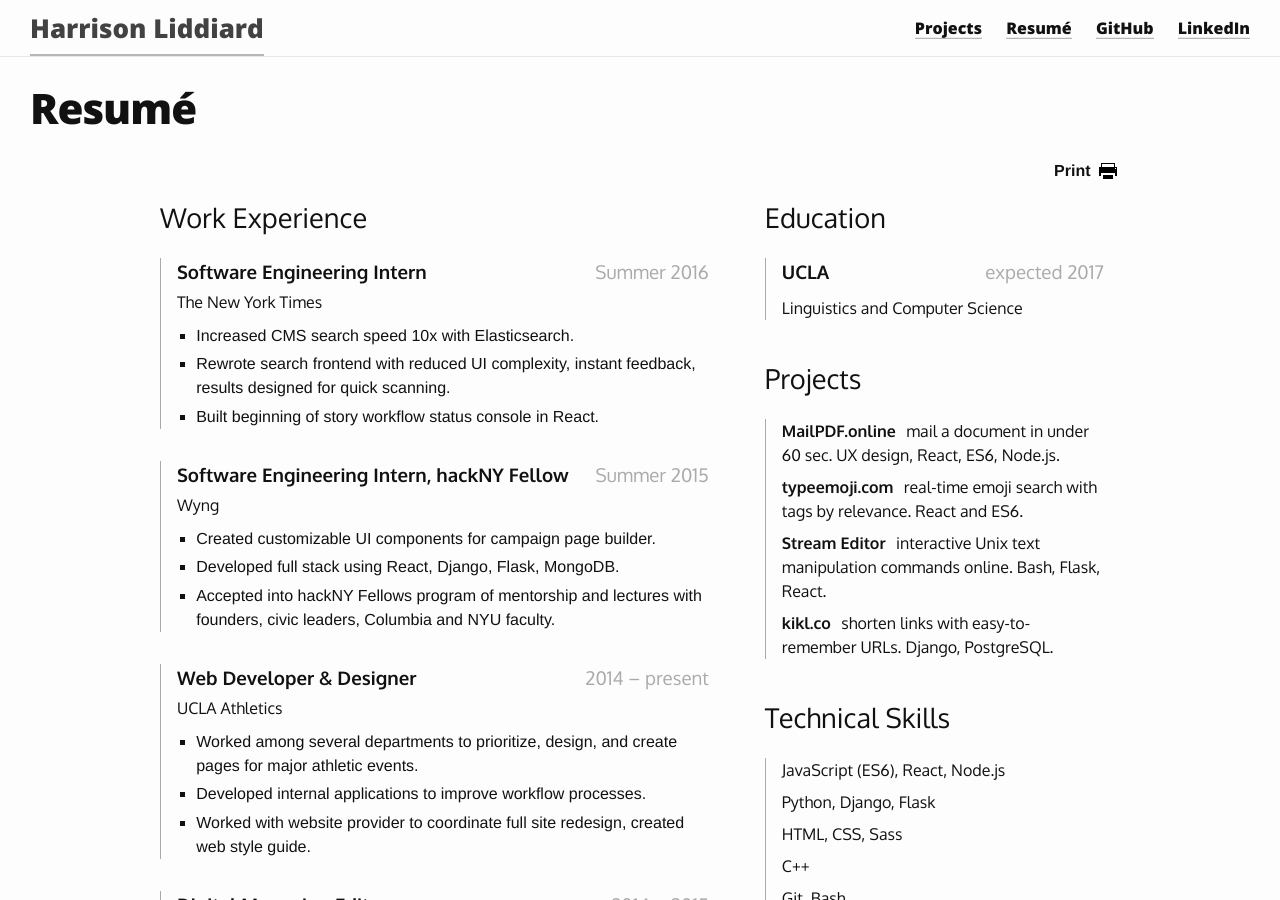
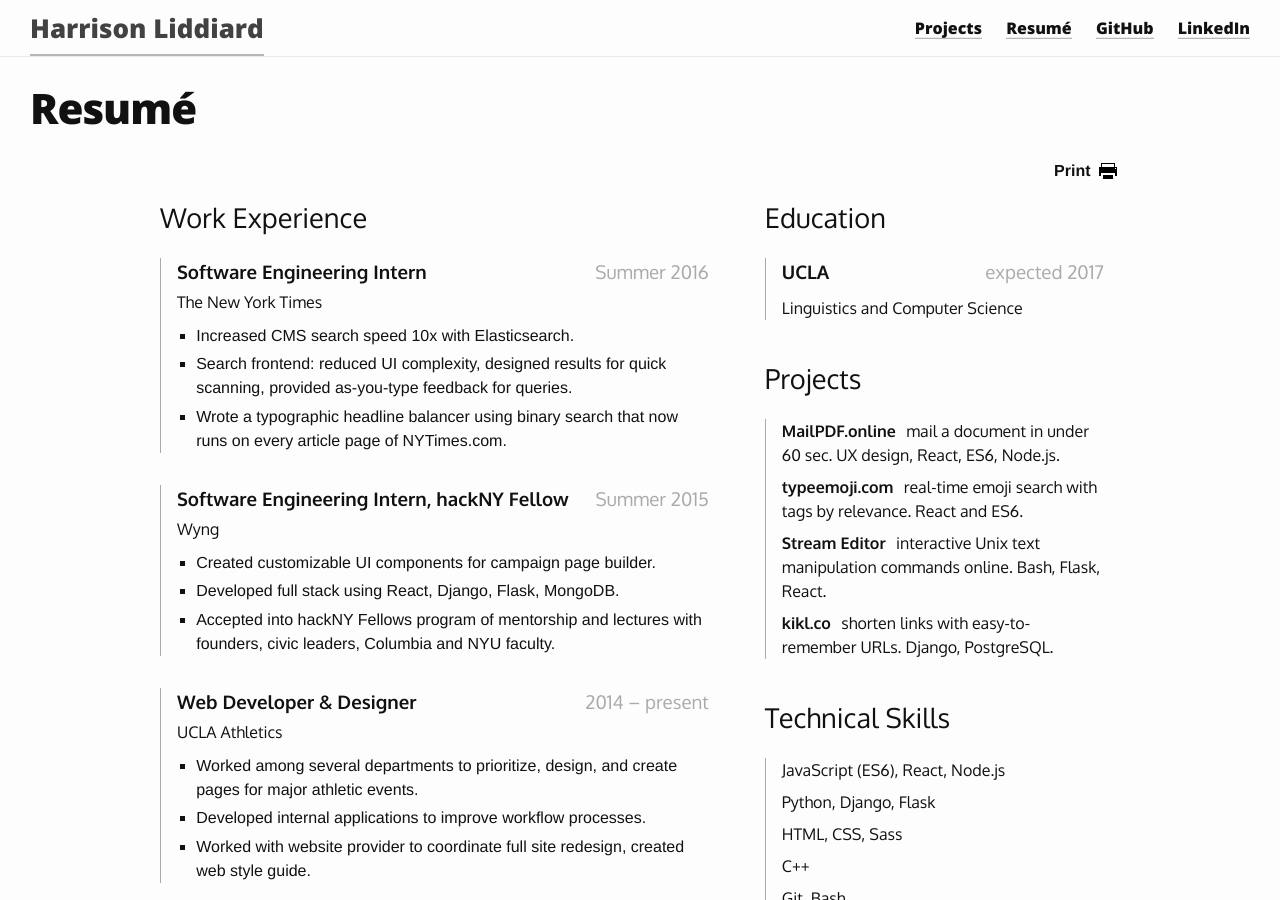
Before and after one commit to liddiard/liddiard.me, a Jekyll site: the page built from resume.md, in a window 1280 px wide and 900 px high. Built offline with Jekyll 4.4.1, drawn with Linux system fonts in a browser that asks for light colours; some web fonts are replaced.

Commit message:
updated nytimes resume bullets

```diff
--- a/resume.md
+++ b/resume.md
@@ -15,8 +15,8 @@ permalink: /resume/
             <h4 class="company">The New York Times</h4>
             <ul>
                 <li>Increased CMS search speed 10x with Elasticsearch.</li>
-                <li>Rewrote search frontend with reduced UI complexity, instant feedback, results designed for quick scanning.</li>
-                <li>Built beginning of story workflow status console in React.</li>
+                <li>Search frontend: reduced UI complexity, designed results for quick scanning, provided as-you-type feedback for queries.</li>
+                <li>Wrote a typographic headline balancer using binary search that now runs on every article page of NYTimes.com.</li>
             </ul>
         </div>
         <div class="item">
```
